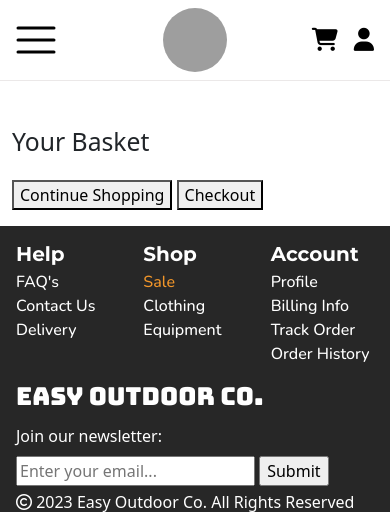
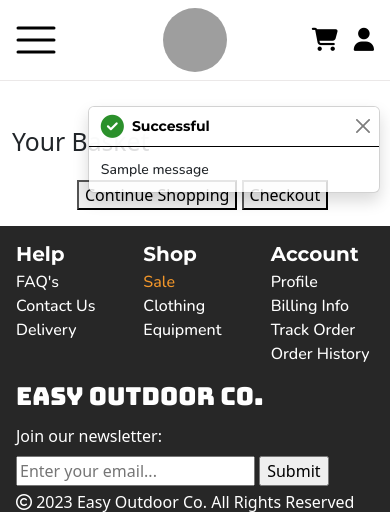
Before and after one commit to KippAD/easy-outdoor-co, a Django app: page /basket/ in a window 390 px wide; the page is wider, and only the part inside the window is pictured. Shown: the top 512 px of that part. Run offline with Django 3.2, Linux system fonts and the light colour scheme; one stand-in notice (Sample message) is shown; some libraries are stand-ins or nearby versions; grey boxes are pictures that could not be loaded.

Commit message:
Add bootstrap toast message functionality

```diff
--- a/basket/templates/basket/basket.html
+++ b/basket/templates/basket/basket.html
@@ -47,8 +47,13 @@
     </div>
 
     <div class="container checkout-btn py-3">
-        <button>Continue Shopping</button>
-        <button>Checkout</button>
+        <div class="row">
+            <div class="offset-2">
+                <button>Continue Shopping</button>
+                <button>Checkout</button>
+            </div>
+        </div>
+
     </div>
 
 </section>
--- a/basket/views.py
+++ b/basket/views.py
@@ -1,5 +1,6 @@
 from django.shortcuts import render, redirect, get_object_or_404, HttpResponse
 from products.models import Product, SizeStock
+from django.contrib import messages
 
 
 def view_basket(request):
@@ -22,20 +23,23 @@ def add_to_basket(request, product_id):
         if product_id in list(basket.keys()):
             if size_selection in basket[product_id]['size_quantities'].keys():
                 basket[product_id]['size_quantities'][size_selection] += quantity
+                messages.success(request, f'Added {quantity} {product.name} in size {size_selection.upper()} to the basket')
             else:
                 basket[product_id]['size_quantities'][size_selection] = quantity
+                messages.success(request, f'Added {quantity} {product.name} in size {size_selection.upper()} to the basket')
         else:
             basket[product_id] = {'size_quantities': {size_selection: quantity}}
+            messages.success(request, f'Added {quantity} {product.name} in size {size_selection.upper()} to the basket')
     else:
         if product_id in list(basket.keys()):
             basket[product_id] += quantity
+            messages.success(request, f'Added {product.name} to the basket')
         else:
             basket[product_id] = quantity
+            messages.success(request, f'Added {product.name} to the basket')
 
     print(basket)
-
     request.session['basket'] = basket
-
     return redirect(redirect_url)
 
 
@@ -84,8 +88,10 @@ def delete_item(request, product_id):
 
     if size_selection:
         del basket[product_id]['size_quantities'][size_selection]
+        messages.success(request, f'Removed {product.name} in size {size_selection.upper()} from the basket')
     else:
         basket.pop(product_id)
+        messages.success(request, f'Removed {product.name} from the basket')
 
     request.session['basket'] = basket
     return HttpResponse(status=200)
--- a/easy_outdoor/settings.py
+++ b/easy_outdoor/settings.py
@@ -81,6 +81,8 @@ TEMPLATES = [
         },
     },
 ]
+
+MESSAGE_STORAGE = 'django.contrib.messages.storage.session.SessionStorage'
 
 AUTHENTICATION_BACKENDS = (
     # Needed to login by username in Django admin, regardless of `allauth`
--- a/static/css/base.css
+++ b/static/css/base.css
@@ -110,13 +110,43 @@ footer h5 {
     font-weight: 700;
 }
 
+/* Msg container for toasts */
+.message-container {
+    position: fixed;
+    top: 10vh;
+    right: 5vw;
+    z-index: 99999999999;
+}
+
+.toast-header {
+    border-bottom: 1px solid #000000;
+    font-family: Montserrat, sans-serif;
+    color: #000000;
+}
+
+/* Colors for toast icons */
+.toast-success {
+    color: #2b902b;
+}
+
+.toast-warning {
+    color: #ebd726;
+}
+
+.toast-error {
+    color: #d31e1e;
+}
+
+.toast-body {
+    font-family: Nunito, sans-serif;
+}
 
 
-/* XX-Large devices (larger desktops, 1400px and up) */
+/* XX-Large devices (larger desktops, 1400px and down) */
 @media screen and (max-width: 1400px) {
 }
 
-/* X-Large devices (large desktops, 1200px and up) */
+/* X-Large devices (large desktops, 1200px and down) */
 @media screen and (max-width: 1200px) {
 }
 
@@ -134,9 +164,17 @@ footer h5 {
     #footer-form {
         text-align: start!important;
     }
+
+    .message-container {
+        position: fixed;
+        max-width: 75vw;
+        top: 12.5vh;
+        right: 2.5vw;
+        z-index: 99999999999;
+    }
 }
 
-/* Small devices (landscape phones, 576px and up) */
+/* Small devices (landscape phones, 576px and down) */
 @media screen and (max-width: 576px) {
 
 }
--- a/templates/base.html
+++ b/templates/base.html
@@ -156,7 +156,33 @@
             </div>
         </div>
     </footer>
+
+    {% if messages %}
+        <div class="message-container">
+            {% for message in messages %}
+                {% with message.level as level %}
+                    {% if level == 40 %}
+                        {% include 'includes/toasts/toast_error.html' %}
+                    {% elif level == 30 %}
+                        {% include 'includes/toasts/toast_warning.html' %}
+                    {% elif level == 25 %}
+                        {% include 'includes/toasts/toast_success.html' %}
+                    {% else %}
+                        {% include 'includes/toasts/toast_info.html' %}
+                    {% endif %}
+                {% endwith %}
+            {% endfor %}
+        </div>
+    {% endif %}
+
     {% block postloadjs %}
+    <script type="text/javascript">
+        var toastElList = [].slice.call(document.querySelectorAll('.toast'))
+        var toastList = toastElList.map(function(toastEl) {
+            return new bootstrap.Toast(toastEl)
+        })
+        toastList.forEach(toast => toast.show())
+    </script>
     {% endblock %}
 </body>
 
--- /dev/null
+++ b/templates/includes/toasts/toast_success.html
@@ -0,0 +1,10 @@
+<div role="alert" aria-live="assertive" aria-atomic="true" class="toast" data-bs-autohide="false">
+    <div class="toast-header">
+        <i class="toast-success fa-solid fa-circle-check fs-3"></i>
+        <strong class="ms-2 me-auto">Successful</strong>
+        <button type="button" class="btn-close" data-bs-dismiss="toast" aria-label="Close"></button>
+    </div>
+    <div class="toast-body">
+        {{ message }}
+    </div>
+</div>
```
Also changed, not shown: templates/includes/toasts/toast_error.html (added, +10 -0 lines), templates/includes/toasts/toast_info.html (added, +10 -0 lines), templates/includes/toasts/toast_warning.html (added, +10 -0 lines), db.sqlite3.
